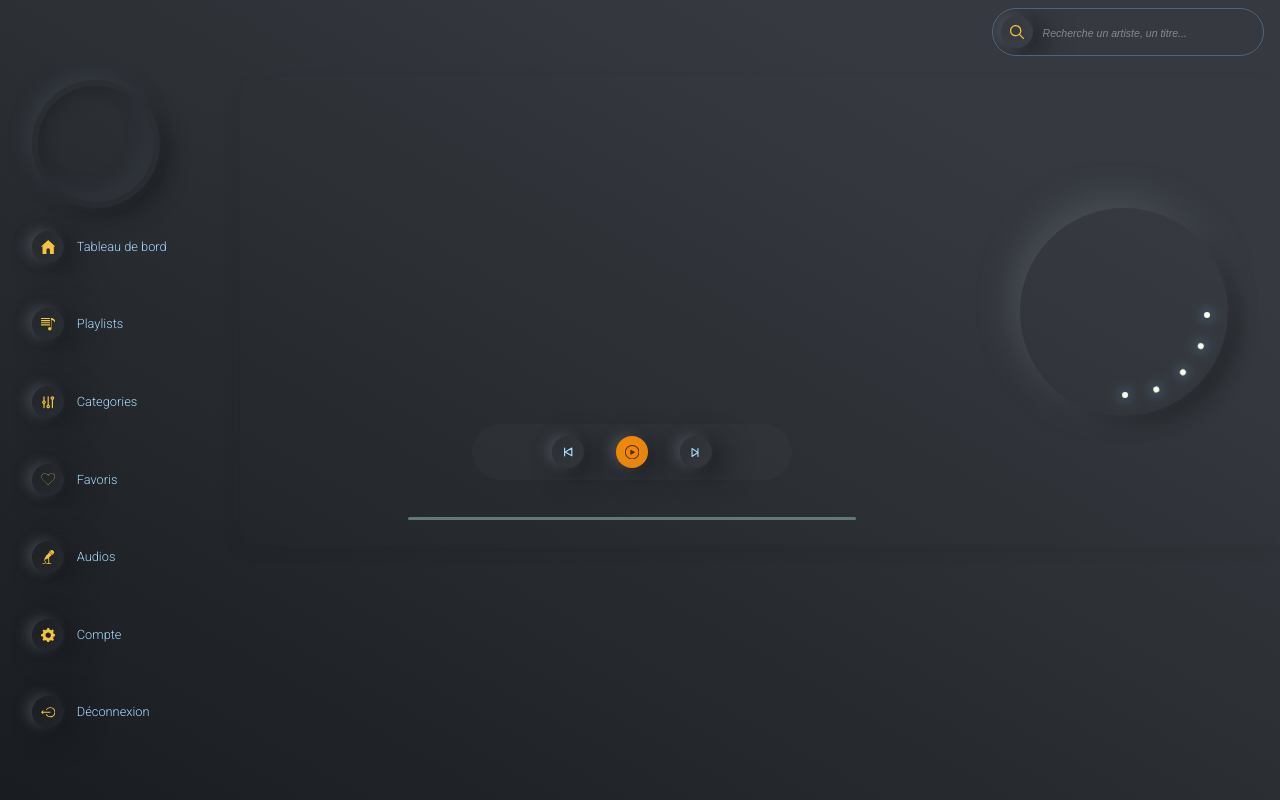
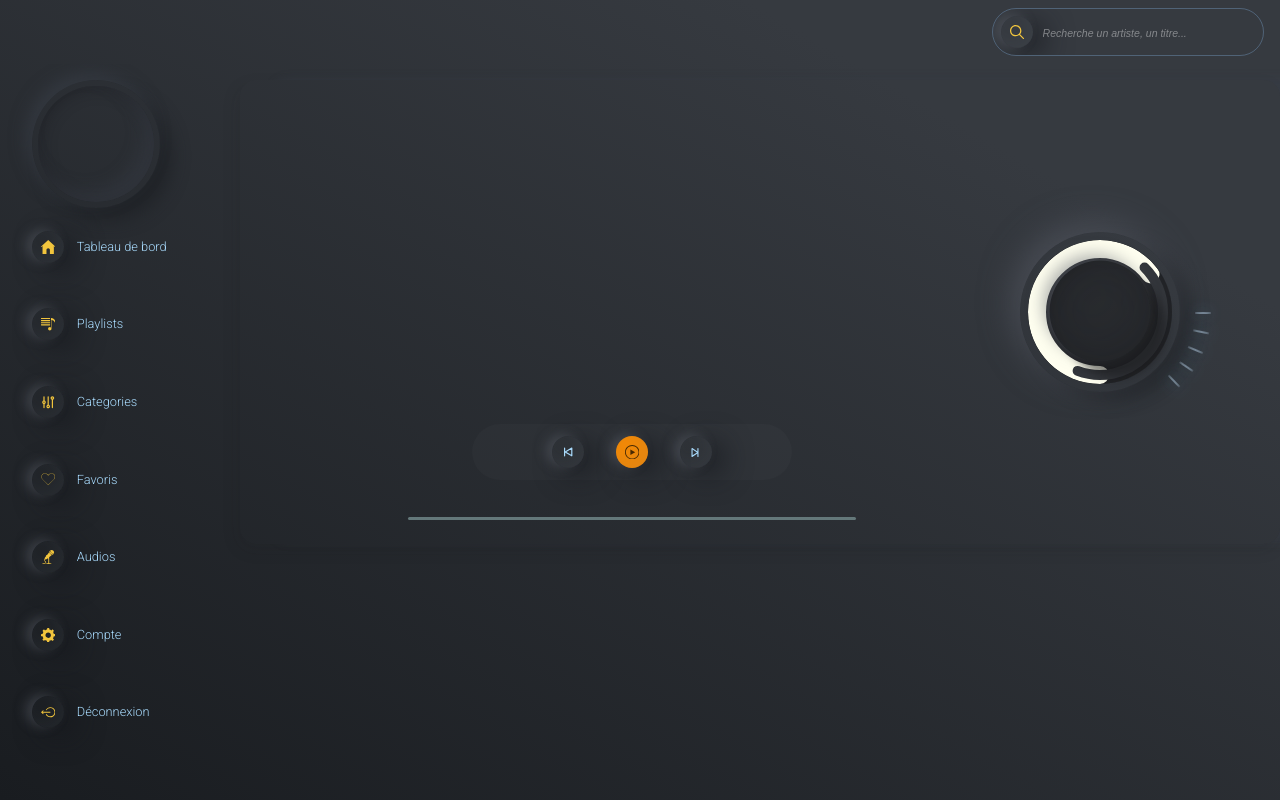
Before and after one commit to charade/mixt, an Angular app: page / in a window 1280 px wide. Built offline with nearby package versions, Linux system fonts and the light colour scheme.

Commit message:
:volume button circular progress

```diff
--- a/src/app/app.module.ts
+++ b/src/app/app.module.ts
@@ -18,6 +18,7 @@ import { BannerComponent } from './banner/banner.component';
 import { SearchbarComponent } from './searchbar/searchbar.component';
 import { IconButtonComponent } from './icon-button/icon-button.component';
 import { VolumeButtonComponent } from './banner/volume-button/volume-button.component';
+import { KnobComponent } from './banner/volume-button/knob/knob.component';
 import { AudioControlsComponent } from './banner/audio-controls/audio-controls.component';
 
 @NgModule({
@@ -35,6 +36,7 @@ import { AudioControlsComponent } from './banner/audio-controls/audio-controls.c
     IconButtonComponent,
     VolumeButtonComponent,
     AudioControlsComponent,
+    KnobComponent
   ],
   imports: [
     BrowserModule,
--- /dev/null
+++ b/src/app/banner/volume-button/knob/knob.component.html
@@ -0,0 +1,12 @@
+<div class= 'knob-container'>
+
+    <svg  >
+        <circle cx="50%" cy="50%" [attr.r]= "progressRadius" class = 'progress'></circle>
+        <circle cx="50%" cy="50%" [attr.r]= "progressRadius" class = 'progress cache'></circle>
+    </svg>
+
+    <div class ='track-breaker'></div>
+
+    <div class = 'knob'></div>
+
+</div>
--- /dev/null
+++ b/src/app/banner/volume-button/knob/knob.component.scss
@@ -0,0 +1,68 @@
+.knob-container{
+    position : absolute;
+    top: 50%;
+    left : 50%;
+    transform: translate(-50%, -50%);
+    width : 90%;
+    height : 90%;
+    border-radius: 50%;
+    box-shadow :
+    inset .8rem .6rem 1rem rgba(30, 33, 37, .7),
+    inset -.5rem -1rem 7rem rgba(36, 38, 41, 0.5);
+}
+
+svg{
+    z-index: 1;
+    position : absolute;
+    top: 50%;
+    left : 50%;
+    transform: translate(-50%, -50%);
+    width: 100%;
+    height: 100%;
+    border-radius: inherit;
+
+    box-shadow: inset .2rem -.1rem 7rem rgba(23, 23, 24, 0.74);
+}
+
+.progress{
+    stroke: ivory;
+    fill : none;
+    stroke-width: 18.5;
+    transform-origin: center;
+    transform : rotate(90deg);
+    stroke-dasharray: 456;
+    stroke-dashoffset: 200;
+    stroke-linecap: round;
+
+    @media screen and (min-width : 768px) {
+        stroke-width: 24
+    }
+    @media screen and (min-width : 1024px) {
+        stroke-width: 29
+    }
+    @media screen and (min-width : 1025px) {
+        stroke-width: 18;
+    }
+
+    &.cache{
+        transform : rotate(-45deg);
+        stroke: rgb(51, 54, 59);
+        stroke-dashoffset: 285;
+        // stroke-linecap:initial;
+        stroke-width: 10;
+    }
+}
+
+.knob{
+    z-index: 4;
+    position: absolute;
+    top: 50%;
+    left: 50%;
+    transform: translate(-50%, -51%);
+    border-radius: inherit;
+    width: 70%;
+    height: 70%;
+    box-shadow:
+        -.4rem -.4rem 1rem rgba(100, 104, 114, 0.5),
+        1rem 1rem .5rem rgba(23, 24, 26, 0.5),;
+}
--- /dev/null
+++ b/src/app/banner/volume-button/knob/knob.component.ts
@@ -0,0 +1,44 @@
+import { Component, OnDestroy, OnInit } from '@angular/core';
+import { Subscription } from 'rxjs';
+import { MediaQueryService } from 'src/app/services/media-query/media-query.service';
+import { DeviceSize } from 'src/assets/device-sizes';
+
+@Component({
+  selector: 'knob',
+  templateUrl: './knob.component.html',
+  styleUrls: ['./knob.component.scss']
+})
+export class KnobComponent implements OnInit, OnDestroy {
+  private xs_progressRadius = '55.5';
+  private sm_progressRadius = '73';
+  private md_progressRadius = '92';
+  private lg_progressRadius = '63';
+
+  progressRadius : string;
+  private mediaSubscription : Subscription;
+
+  constructor(private mediaQuery : MediaQueryService) {
+    this.mediaSubscription = new Subscription();
+    this.progressRadius = this.xs_progressRadius;
+   }
+
+  ngOnInit(): void {
+    this.mediaSubscription = this.mediaQuery.watch().subscribe(e => {
+      const target = <Window>e.currentTarget;
+
+      const match = (device : DeviceSize) => target.matchMedia(device).matches;
+      if(match(DeviceSize.lg))
+        this.progressRadius = this.lg_progressRadius
+      else if(match(DeviceSize.md))
+        this.progressRadius = this.md_progressRadius;
+      else if(match(DeviceSize.sm))
+        this.progressRadius = this.sm_progressRadius;
+      else
+        this.progressRadius = this.xs_progressRadius;
+    })
+  }
+
+  ngOnDestroy(): void {
+    this.mediaSubscription && this.mediaSubscription.unsubscribe();
+  }
+}
--- a/src/app/banner/volume-button/volume-button.component.html
+++ b/src/app/banner/volume-button/volume-button.component.html
@@ -4,4 +4,5 @@
     [ngStyle] = "{ transform : position}"
     >
     </span>
+    <knob></knob>
 </div>
--- a/src/app/banner/volume-button/volume-button.component.scss
+++ b/src/app/banner/volume-button/volume-button.component.scss
@@ -4,8 +4,8 @@
     top : 10%;
     left : 50%;
     transform: translate(-50%, 0);
-    width : 8rem;
-    height : 8rem;
+    width : 9rem;
+    height : 9rem;
     border-radius: 50%;
     margin : 0;
     box-shadow :
@@ -30,8 +30,8 @@
     }
     @media screen and (min-width : 1025px) {
         left : 75%;
-        width : 13rem;
-        height : 13rem;
+        width : 10rem;
+        height : 10rem;
     }
 }
 
@@ -39,10 +39,10 @@
     position : absolute;
     top : 50%;
     left : 50%;
-    background : ivory /* aliceblue */;
-    width : .4rem;
-    height : .4rem;
+    background : rgba(179, 206, 228, .5) /* aliceblue */;
+    width : 1rem;
+    height : .1rem;
     border-radius: 50%;
-    filter: drop-shadow(0 0 .4rem lightskyblue);
+    filter: drop-shadow(0 0 .4rem rgb(104, 184, 233));
 
 }
--- a/src/app/banner/volume-button/volume-button.component.ts
+++ b/src/app/banner/volume-button/volume-button.component.ts
@@ -13,7 +13,7 @@ export class VolumeButtonComponent implements OnInit {
 
   constructor() {
 
-    this.radius = 80;
+    this.radius = 95;
     this.setDashesPositions();
   }
 
@@ -23,7 +23,7 @@ export class VolumeButtonComponent implements OnInit {
 
   setDashesPositions(): void{
     //angle in degrees
-    const deltaAngle = 2 / (this.dashesPositions.length);
+    const deltaAngle = 1 / (this.dashesPositions.length);
 
     this.dashesPositions.forEach((_, i) => {
       const posX = this.radius * Math.cos(deltaAngle * i);
--- a/src/app/navbar/menu-icon/menu-icon.component.ts
+++ b/src/app/navbar/menu-icon/menu-icon.component.ts
@@ -36,11 +36,15 @@ export class MenuIconComponent implements OnInit, OnDestroy {
   }
   /**
    * Allow menu burger icon to appear closed
-   * when switching from table+ to mobile
+   * when switching from tablet+ to mobile
+   * or on loading window from tablet+
    */
   ngOnInit(): void {
-    this.subscription = this.mediaQuery.matches(DeviceSize.sm).subscribe(match => {
-      if(match){
+    this.subscription = this.mediaQuery.watch().subscribe((e : Event) => {
+      const target = <Window>e.currentTarget;
+      const { matchMedia } = target;
+
+      if( matchMedia(DeviceSize.sm).matches ){
         this.state = SidebarState.DEFAULT
         this.display = Display.NONE
       }
@@ -51,7 +55,9 @@ export class MenuIconComponent implements OnInit, OnDestroy {
   }
 
   ngOnDestroy():void{
-    this.subscription.unsubscribe()
+    if(this.subscription){
+      this.subscription.unsubscribe()
+    }
   }
 
   @HostListener('click')
--- a/src/app/services/media-query/media-query.service.ts
+++ b/src/app/services/media-query/media-query.service.ts
@@ -8,20 +8,19 @@ import { DeviceSize } from '../../../assets/device-sizes';
 })
 
 export class MediaQueryService {
-  change : Observable<boolean>;
-  load : Observable<boolean>;
+  private change : Observable<Event>;
+  private load : Observable<Event>;
 
   constructor() {
    this.change = new Observable();
    this.load = new Observable();
   }
 
-  matches(device : DeviceSize): Observable<boolean>{
-    const mediaQuery = window.matchMedia(device);
-    this.change =  fromEvent(mediaQuery, 'change').pipe(map(() => mediaQuery.matches), distinctUntilChanged())
-    this.load = fromEvent(window, 'load').pipe(map(() => mediaQuery.matches));
+  watch(): Observable<Event>{
+    this.change =  fromEvent(window, 'resize').pipe(distinctUntilChanged())
+    this.load = fromEvent(window, 'load');
 
-    return merge(this.change, this.load)
+    return merge(this.change, this.load);
   }
 
 }
--- a/src/app/sidebar/sidebar.component.ts
+++ b/src/app/sidebar/sidebar.component.ts
@@ -27,12 +27,15 @@ export class SidebarComponent implements OnInit, OnDestroy {
       value => this.state = value ? SidebarState.ACTIVE : SidebarState .DEFAULT
     );
 
-    this.mediaQuerySubscription = this.mediaQuery.matches(DeviceSize.sm).subscribe(
-      (match : boolean) => this.sideBarState.setState(match))
+    this.mediaQuerySubscription = this.mediaQuery.watch().subscribe(e => {
+      const target =  <Window>e.currentTarget;
+      const screenMatch = target.matchMedia(DeviceSize.sm).matches
+      this.sideBarState.setState(screenMatch)
+    });
   }
 
   ngOnDestroy():void {
-    this.sidebarSubscription.unsubscribe();
-    this.mediaQuerySubscription.unsubscribe()
+    this.sidebarSubscription && this.sidebarSubscription.unsubscribe();
+    this.mediaQuerySubscription && this.mediaQuerySubscription.unsubscribe()
   }
 }
```
Also changed, not shown: 1 other file (tests, documents, lock files or other folders).
